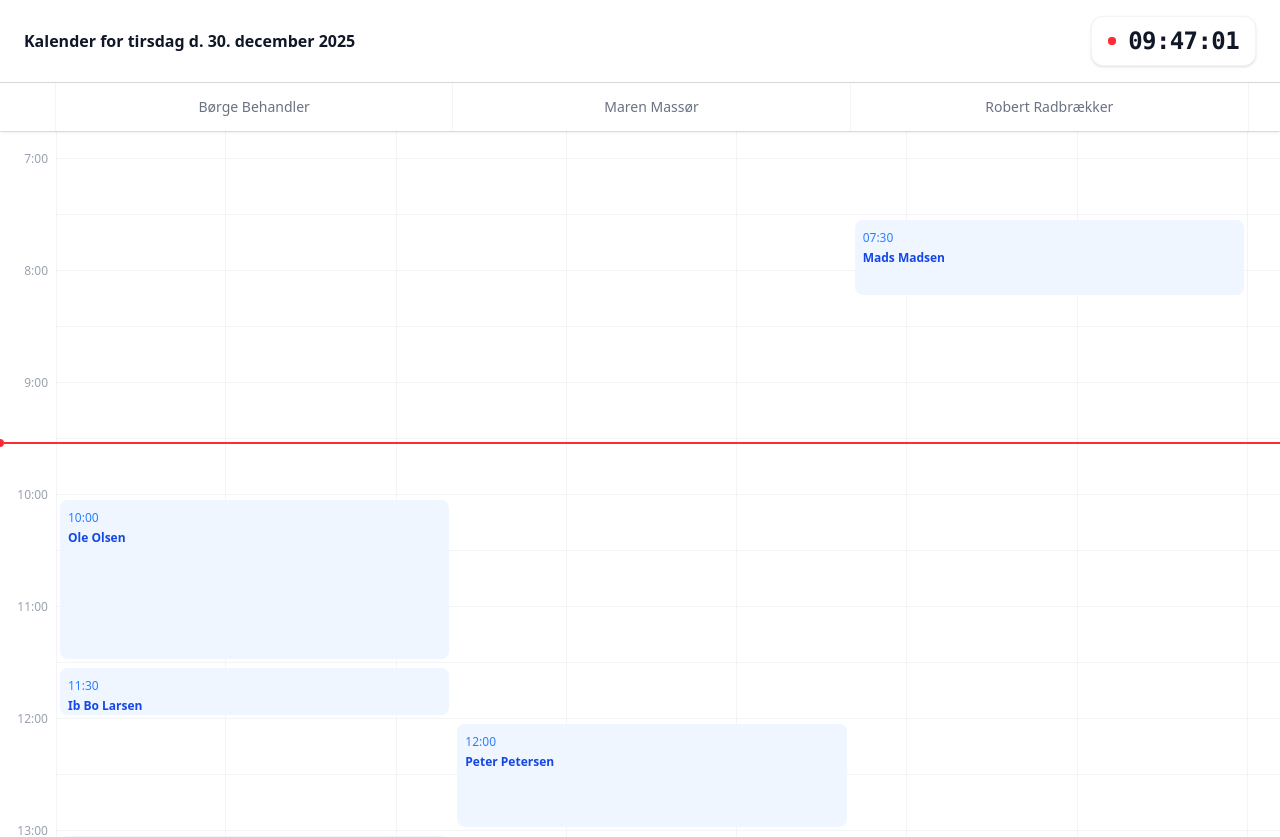
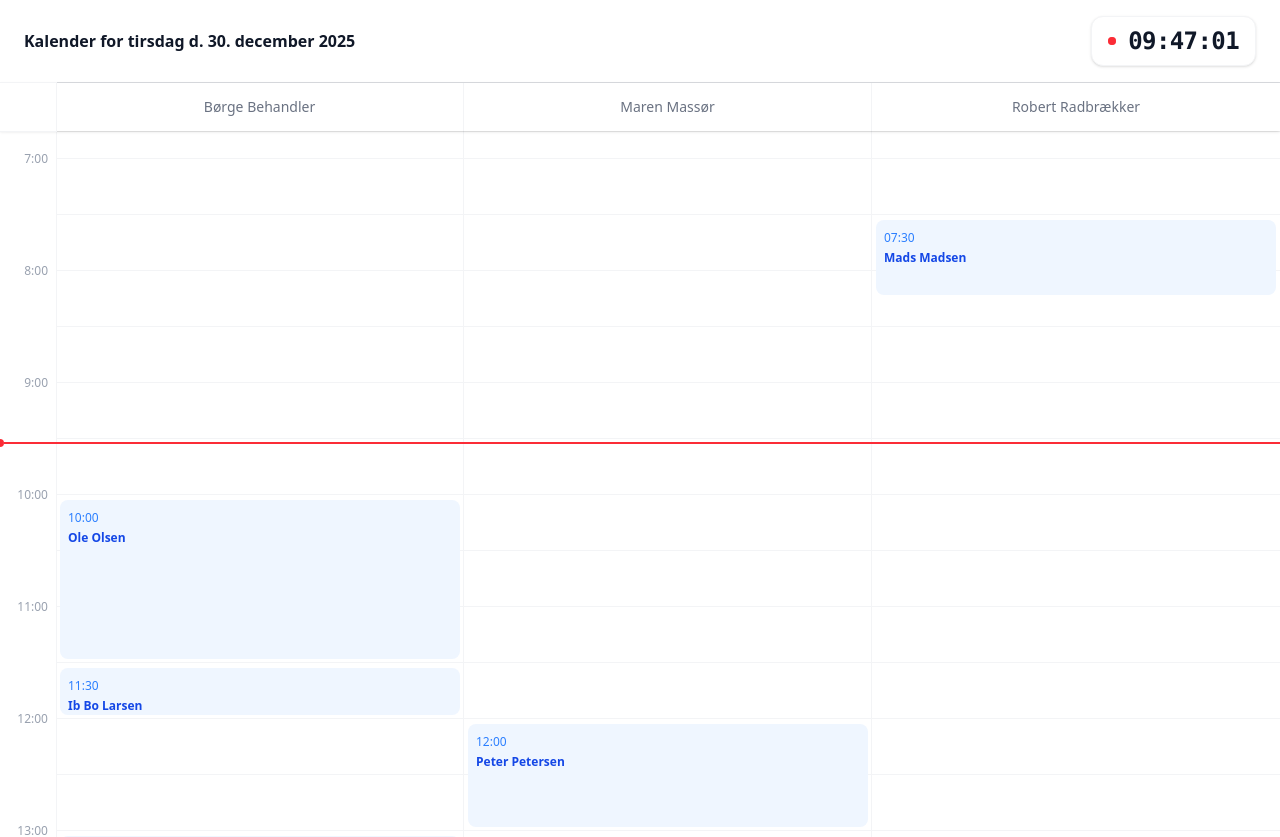
Before and after one commit to thetis-apps/appointments, a Vue app: page / in a window 1280 px wide. Shown: the top 837 px of the page. Built offline with nearby package versions, Linux system fonts and the light colour scheme.

Commit message:
Fix vertical lines

```diff
--- a/src/components/AppointmentDailyOverview.vue
+++ b/src/components/AppointmentDailyOverview.vue
@@ -9,18 +9,22 @@
             <LiveClockDisplay />
         </header>
         <div class="isolate flex flex-auto flex-col bg-white dark:bg-gray-900">
+
             <div style="width: 165%" class="flex max-w-full flex-none flex-col sm:max-w-none md:max-w-full">
-                <div class="sticky top-0 z-30 flex-none bg-white shadow ring-1 ring-black/5 sm:pr-8 dark:bg-gray-900 dark:shadow-none dark:ring-white/20">
+                <div class="sticky top-0 z-30 flex flex-auto bg-white shadow ring-1 ring-black/5 dark:bg-gray-900 dark:shadow-none dark:ring-white/20">
 
-                    <div class="-mr-px hidden divide-x divide-gray-100 border-r border-gray-100 text-sm/6 text-gray-500 sm:grid dark:divide-white/10 dark:border-white/10 dark:text-gray-400"
-                            :style="{ gridTemplateColumns: `repeat(${therapists.length}, minmax(0, 1fr))` }">
-                        <div class="col-end-1 w-14"></div>
-                        <div v-for="therapist in therapists" :key="therapist.name" class="flex items-center justify-center py-3">
-                            <span>{{ therapist.name }}</span>
+                    <div class="sticky left-0 z-10 w-14 flex-none bg-white ring-1 ring-gray-100 dark:bg-gray-900 dark:ring-white/5"></div>
+                    <div class="grid flex-auto grid-cols-1 grid-rows-1">
+                        <div class="-mr-px hidden divide-x divide-gray-100 border-r border-gray-100 text-sm/6 text-gray-500 sm:grid dark:divide-white/10 dark:border-white/10 dark:text-gray-400"
+                                :style="{ gridTemplateColumns: `repeat(${therapists.length}, minmax(0, 1fr))` }">
+                            <div v-for="therapist in therapists" :key="therapist.name" class="flex items-center justify-center py-3">
+                                <span>{{ therapist.name }}</span>
+                            </div>
                         </div>
                     </div>
 
                 </div>
+
                 <div class="flex flex-auto">
                     <div class="sticky left-0 z-10 w-14 flex-none bg-white ring-1 ring-gray-100 dark:bg-gray-900 dark:ring-white/5"></div>
                     <div class="grid flex-auto grid-cols-1 grid-rows-1">
@@ -34,7 +38,8 @@
                         </div>
 
                         <!-- Horizontal lines -->
-                        <div class="col-start-1 col-end-2 row-start-1 grid divide-y divide-gray-100 dark:divide-white/5" style="grid-template-rows: repeat(24, minmax(3.5rem, 1fr))">
+                        <div class="col-start-1 col-end-2 row-start-1 grid divide-y divide-gray-100 dark:divide-white/5"
+                                style="grid-template-rows: repeat(24, minmax(3.5rem, 1fr))">
                             <div class="row-end-1 h-7"></div>
                             <div>
                                 <div class="sticky left-0 z-20 -ml-14 -mt-2.5 w-14 pr-2 text-right text-xs/5 text-gray-400 dark:text-gray-500">7:00</div>
@@ -88,25 +93,23 @@
                         </div>
 
                         <!-- Vertical lines -->
-                        <div class="col-start-1 col-end-2 row-start-1 hidden grid-rows-1 divide-x divide-gray-100 sm:grid sm:grid-cols-7 dark:divide-white/5">
-                            <div class="col-start-1 row-span-full"></div>
-                            <div class="col-start-2 row-span-full"></div>
-                            <div class="col-start-3 row-span-full"></div>
-                            <div class="col-start-4 row-span-full"></div>
-                            <div class="col-start-5 row-span-full"></div>
-                            <div class="col-start-6 row-span-full"></div>
-                            <div class="col-start-7 row-span-full"></div>
-                            <div class="col-start-8 row-span-full w-8"></div>
+                        <div class="col-start-1 col-end-2 row-start-1 hidden grid-rows-1 divide-x divide-gray-100 sm:grid sm:grid-cols-3 dark:divide-white/5">
+                            <div v-for="(_therapist, idx) in therapists"
+                                    class="row-span-full"
+                                    :style="{
+                                        gridColumnStart: idx + 1
+                                    }">
+                            </div>
                         </div>
 
                         <!-- Events -->
-                        <ol class="col-start-1 col-end-2 row-start-1 grid grid-cols-1 sm:grid-cols-3 sm:pr-8" style="grid-template-rows: 1.75rem repeat(144, minmax(0, 1fr)) auto">
+                        <ol class="col-start-1 col-end-2 row-start-1 grid grid-cols-1 sm:grid-cols-3"
+                                style="grid-template-rows: 1.75rem repeat(144, minmax(0, 1fr)) auto">
                             <template v-for="(therapist, idx) in therapists">
                                 <li v-for="appointment in therapist.appointments" :key="appointment.datetime"
                                         class="relative mt-px flex dark:before:pointer-events-none dark:before:absolute dark:before:inset-1 dark:before:z-0 dark:before:rounded-lg dark:before:bg-gray-900"
                                         :style="{
                                             gridColumnStart: idx + 1,
-                                            gridTemplateColumns: `repeat(${therapists.length}, minmax(0, 1fr))`,
                                             gridRow: `${appointment.start - 84 + 2} / span ${appointment.duration}`
                                         }">
                                     <a href="#" class="group absolute inset-1 flex flex-col overflow-y-auto rounded-lg bg-blue-50 p-2 text-xs/5 hover:bg-blue-100 dark:bg-blue-600/15 dark:hover:bg-blue-600/20">
```
